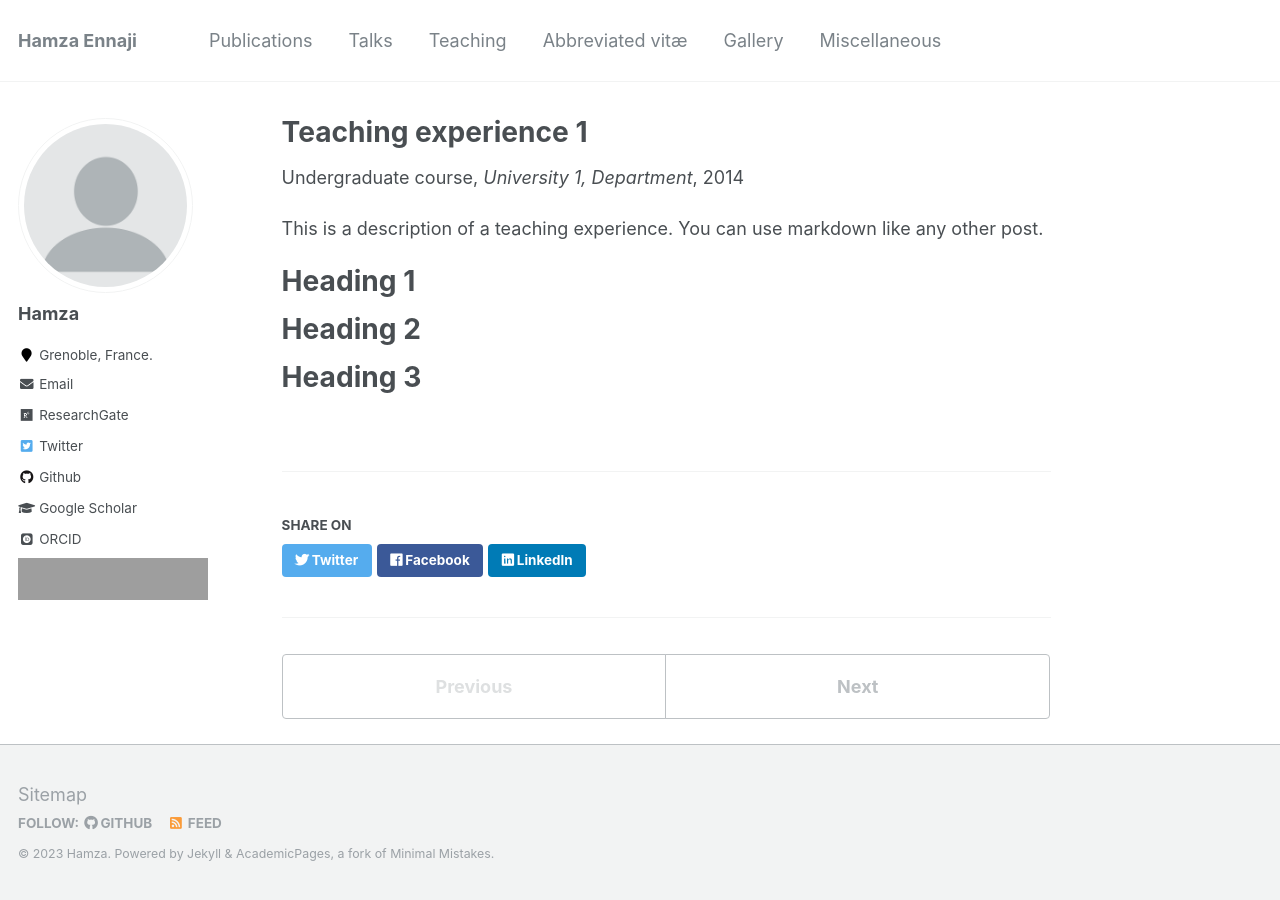
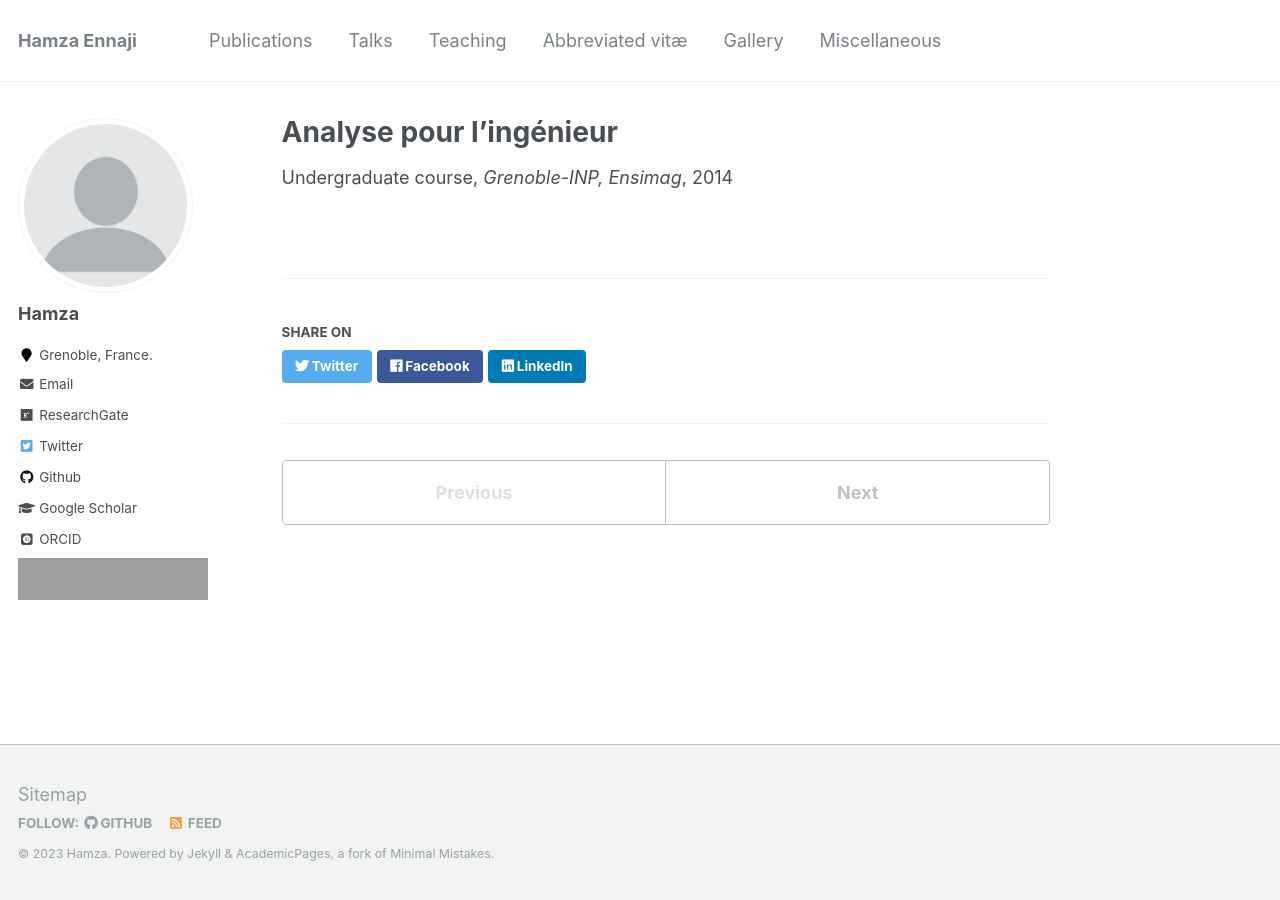
Before and after one commit to enhamza/enhamza.github.io, a Jekyll site: the page built from _teaching/2014-spring-teaching-1.md, in a window 1280 px wide. Built offline with Jekyll 4.4.1, drawn with Linux system fonts in a browser that asks for light colours; some web fonts are replaced; grey boxes are pictures that could not be loaded.

Commit message:
Update 2014-spring-teaching-1.md

```diff
--- a/_teaching/2014-spring-teaching-1.md
+++ b/_teaching/2014-spring-teaching-1.md
@@ -1,20 +1,9 @@
 ---
-title: "Teaching experience 1"
+title: "Analyse pour l'ingénieur"
 collection: teaching
 type: "Undergraduate course"
 permalink: /teaching/2014-spring-teaching-1
-venue: "University 1, Department"
+venue: "Grenoble-INP, Ensimag"
 date: 2014-01-01
-location: "City, Country"
+location: "Grenoble"
 ---
-
-This is a description of a teaching experience. You can use markdown like any other post.
-
-Heading 1
-======
-
-Heading 2
-======
-
-Heading 3
-======
```
